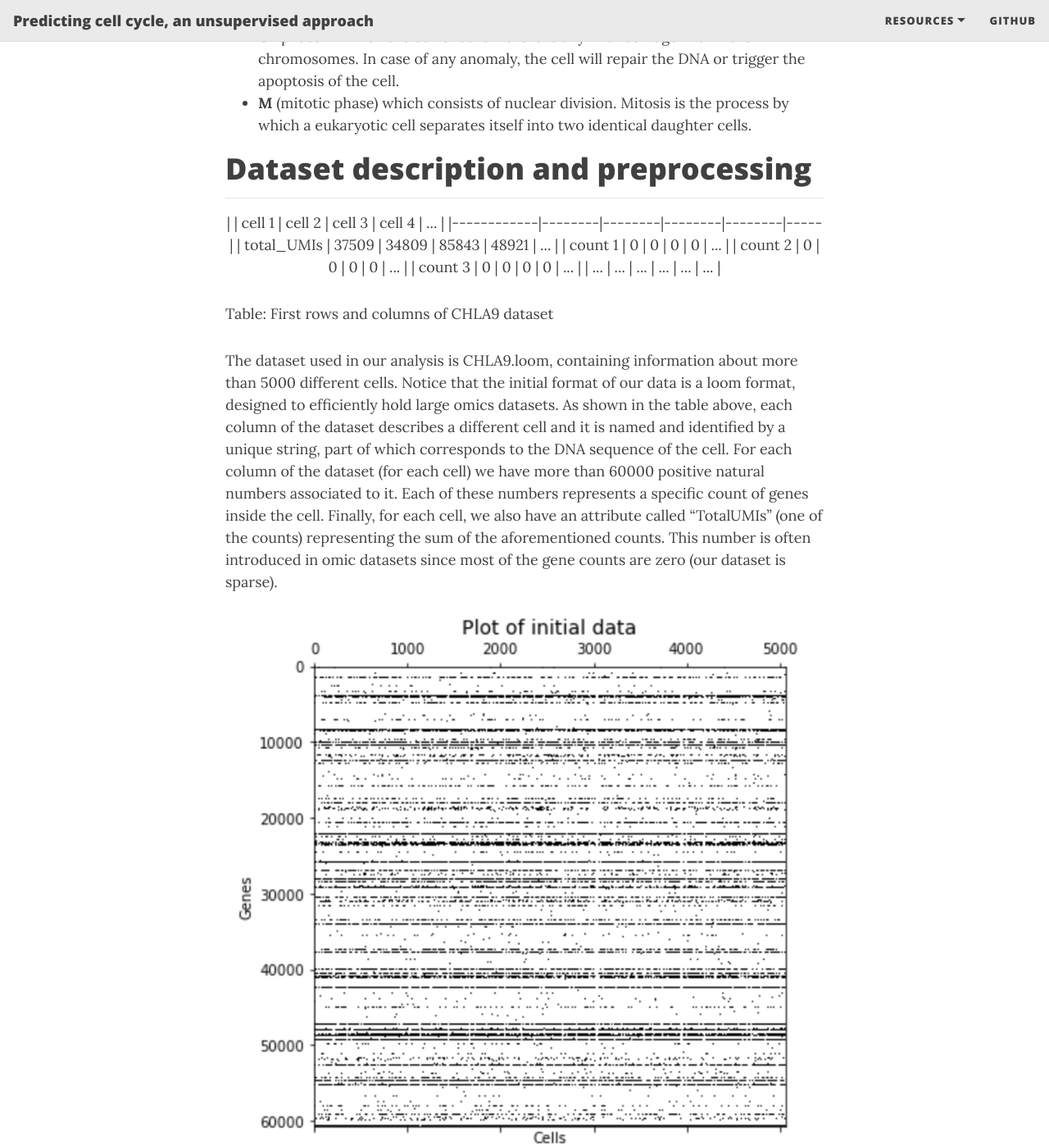
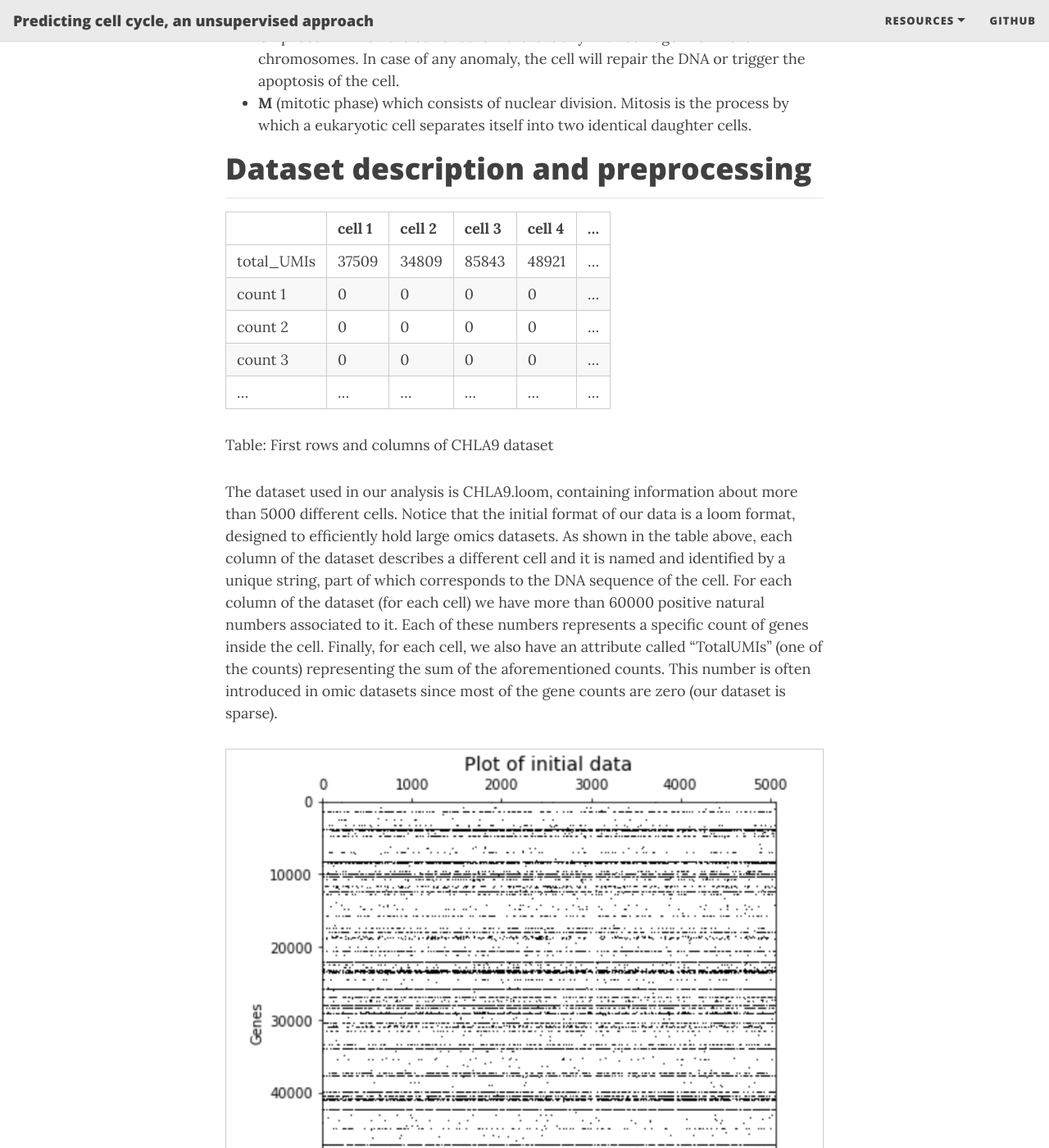
Before and after one commit to lucarossi9/statistical_computation_4, a Jekyll site: the page built from index.md, in a window 1280 px wide and 1400 px high, scrolled down 3083 px. Shown: the whole window at 82% size. Built offline with Jekyll 4.4.1, drawn with Linux system fonts in a browser that asks for light colours; nearby versions of some CDN libraries; the list of posts is cut into pages by our own code; some of the changed text lies outside the part shown.

Commit message:
Update index.md

```diff
--- a/index.md
+++ b/index.md
@@ -35,8 +35,6 @@ Cell cycle is the most fundamental biological process underlying the existence a
 ---------------------------------------------------------------
 
 
-<center>
-
 |            | cell 1 | cell 2 | cell 3 | cell 4 | ... |
 |------------|--------|--------|--------|--------|-----|
 | total_UMIs | 37509  | 34809  | 85843  | 48921  | ... |
@@ -45,15 +43,13 @@ Cell cycle is the most fundamental biological process underlying the existence a
 | count 3    | 0      | 0      | 0      | 0      | ... |
 | ...        | ...    | ...    | ...    | ...    | ... |
 
-</center>
-
 Table: First rows and columns of CHLA9 dataset
 
 The dataset used in our analysis is CHLA9.loom, containing information about more than 5000 different cells. Notice that the initial format of our data is a loom format, designed to efficiently hold large omics datasets. As shown in the table above, each column of the dataset describes a different cell and it is named and identified by a unique string, part of which corresponds to the DNA sequence of the cell. For each column of the dataset (for each cell) we have more than 60000 positive natural numbers associated to it. Each of these numbers represents a specific count of genes inside the cell. Finally, for each cell, we also have an attribute called "TotalUMIs" (one of the counts) representing the sum of the aforementioned counts. This number is often introduced in omic datasets since most of the gene counts are zero (our dataset is sparse).
 
-![image](assets/img/Dataset_sparsity.png)
+| ![dataset_sparsity](assets/img/Dataset_sparsity.png) |
 |:--:|
-| *Dataset sparsity* |
+| *dataset sparsity* |
 
 
 Each row of our dataset is indexed by a list of keys. Among them, we decided to filter our initial dataset so that it contains only the cells whose genetype is 'protein_encoding' since, according to literature, it is generally easier to predict the phase of their cycle.
```
